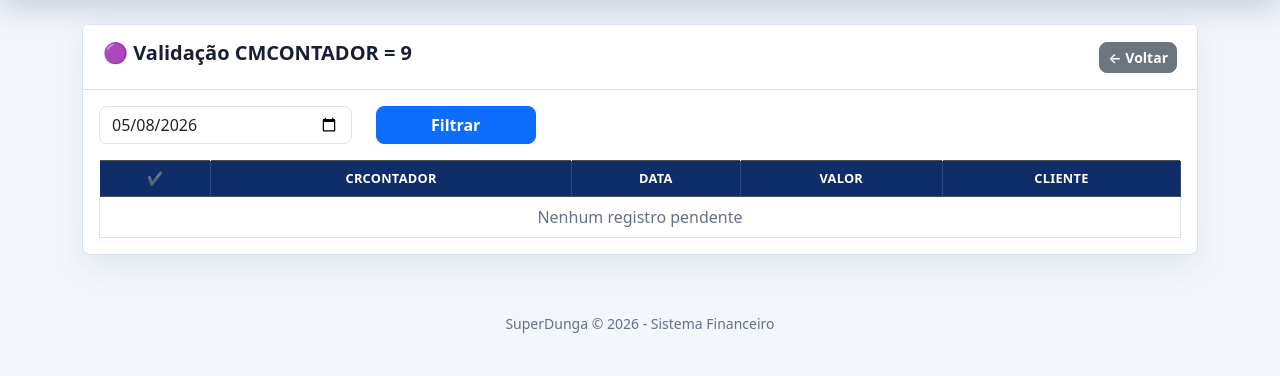
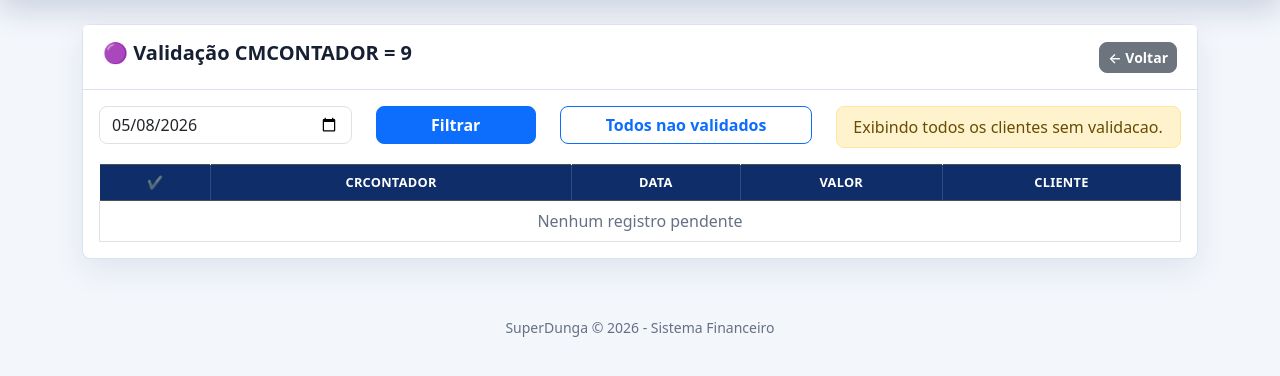
Before and after one commit to superdunga/superdunga-com-br, a PHP site: page /modulos/fechamentodecaixa/validar_cm.php?todos=1 in a window 1280 px wide. Shown: the part 58-434 px from the top of the page. Run offline with PHP 8.4, Linux system fonts and the light colour scheme; the visitor is signed in with stand-in values (Sample User, id 1); data that the repository does not hold is empty.

Commit message:
Adiciona validacao CM nas pendencias do operador

```diff
--- a/config/auth.php
+++ b/config/auth.php
@@ -35,6 +35,7 @@ function redirecionarPendenciasOperador(): void
         '/modulos/tesouraria/conciliar.php',
         '/modulos/fechamentodecaixa/conciliacao_dinheiro_divergentes.php',
         '/modulos/fechamentodecaixa/extrato_caixa.php',
+        '/modulos/fechamentodecaixa/validar_cm.php',
         '/modulos/fechamentodecaixa/resumo_prazo.php',
         '/modulos/fechamentodecaixa/diagnostico_divergencia.php',
         '/modulos/auditoria/itens_fora_padrao.php',
--- a/modulos/fechamentodecaixa/validar_cm.php
+++ b/modulos/fechamentodecaixa/validar_cm.php
@@ -7,6 +7,7 @@ require '../../layout/header.php';
    DATA
 ========================= */
 $data = $_GET['data'] ?? date('Y-m-d');
+$todos = ($_GET['todos'] ?? '') === '1';
 
 $inicio = date('Y-m-d 07:00:00', strtotime($data));
 $fim    = date('Y-m-d 03:00:00', strtotime($data . ' +1 day'));
@@ -47,13 +48,15 @@ if ($_SERVER['REQUEST_METHOD'] === 'POST') {
         }
     }
 
-    header("Location: validar_cm.php?data=" . $data);
+    $redirect = $todos ? "validar_cm.php?todos=1" : "validar_cm.php?data=" . urlencode($data);
+    header("Location: " . $redirect);
     exit;
 }
 
 /* =========================
    BUSCAR REGISTROS (CM = 9)
 ========================= */
+$whereData = $todos ? "" : "AND c.DTLANC BETWEEN ? AND ?";
 $stmt = $pdo_master->prepare("
     SELECT
         c.CRCONTADOR,
@@ -63,14 +66,14 @@ $stmt = $pdo_master->prepare("
     FROM armazem_cr001 c
     LEFT JOIN armazem_cr002 cli
         ON cli.CLICONTADOR = c.CLICONTADOR
-    WHERE c.DTLANC BETWEEN ? AND ?
-      AND c.CMCONTADOR = 9
+    WHERE c.CMCONTADOR = 9
+      $whereData
       AND (c.validado IS NULL OR c.validado = 'N')
       AND COALESCE(c.excluido_firebird, 'N') = 'N'
-    ORDER BY c.VLRPARCELA ASC
+    ORDER BY c.DTLANC DESC, c.VLRPARCELA ASC
 ");
 
-$stmt->execute([$inicio, $fim]);
+$stmt->execute($todos ? [] : [$inicio, $fim]);
 $registros = $stmt->fetchAll(PDO::FETCH_ASSOC);
 ?>
 
@@ -103,6 +106,20 @@ $registros = $stmt->fetchAll(PDO::FETCH_ASSOC);
             <div class="col-md-2">
                 <button class="btn btn-primary w-100">Filtrar</button>
             </div>
+
+            <div class="col-md-3">
+                <a href="validar_cm.php?todos=1" class="btn btn-outline-primary w-100">
+                    Todos nao validados
+                </a>
+            </div>
+
+            <?php if ($todos): ?>
+                <div class="col-md-4">
+                    <div class="alert alert-warning py-2 mb-0">
+                        Exibindo todos os clientes sem validacao.
+                    </div>
+                </div>
+            <?php endif; ?>
         </form>
 
         <form method="POST">
```
Also changed, not shown: modulos/operador/pendencias.php (+27 -0 lines).
